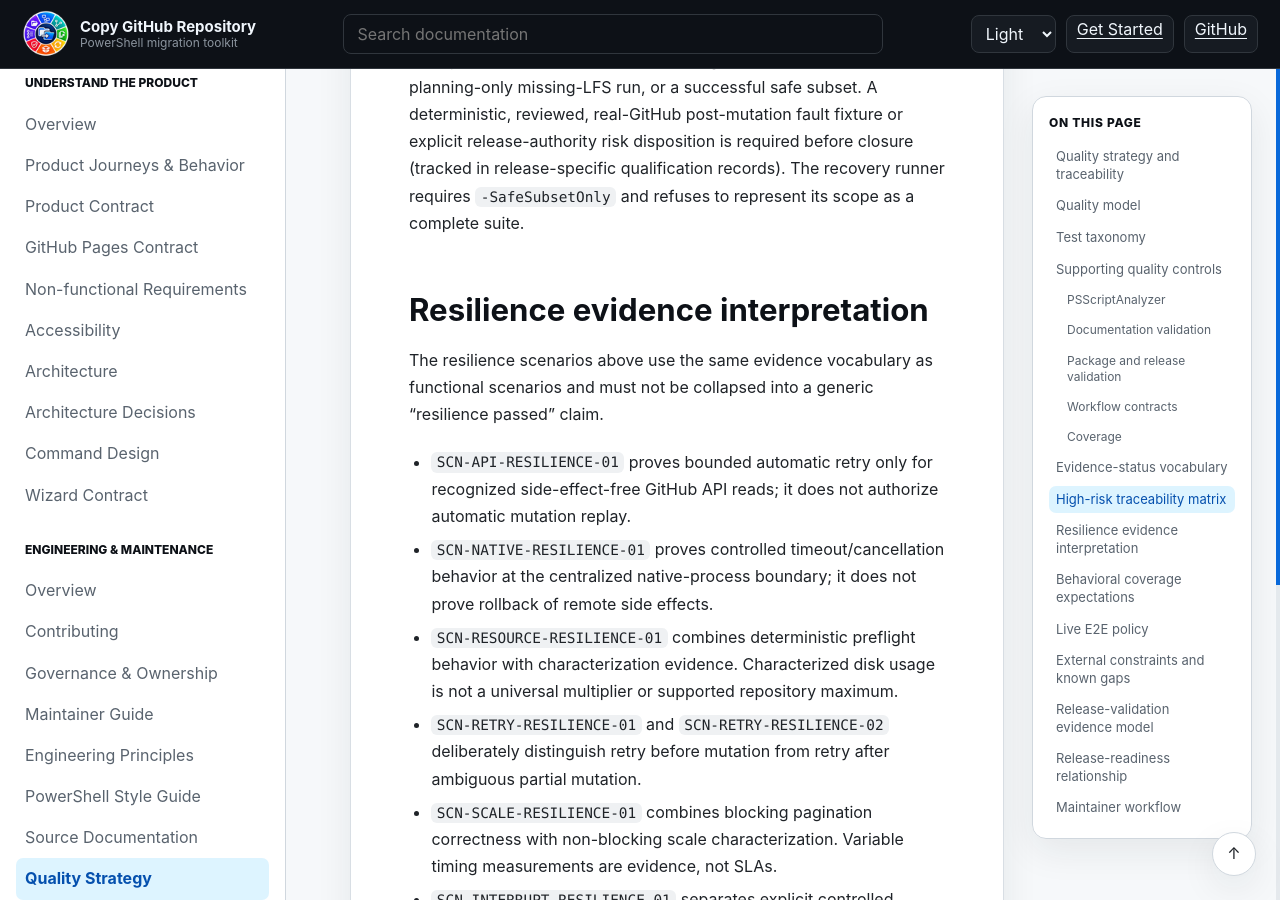
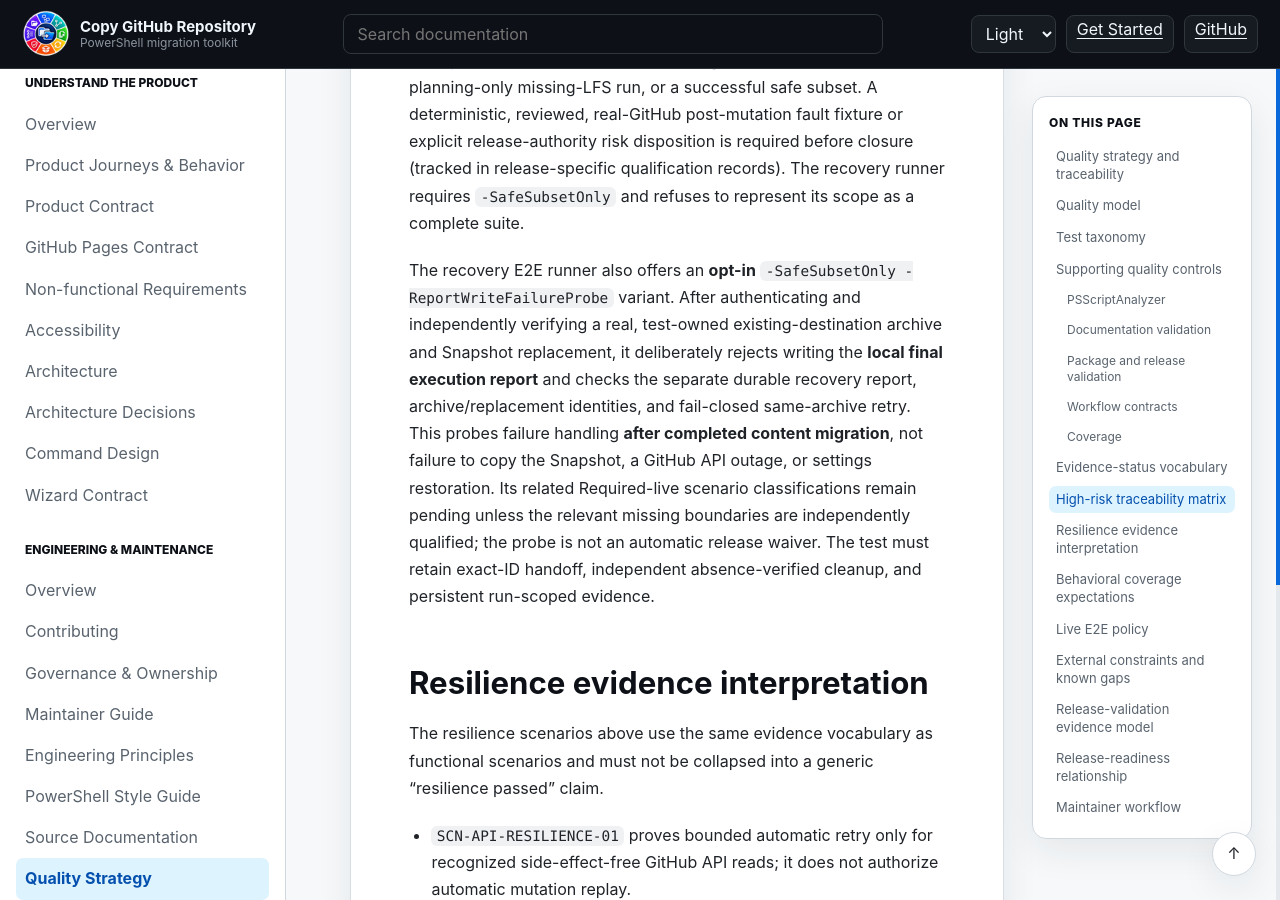
Before and after one commit to infoconex/copy-github-repo, a Jekyll site: the page built from docs/engineering/quality-strategy.md, in a window 1280 px wide and 900 px high, scrolled down 7418 px. Built offline with Jekyll 4.4.1, drawn with Linux system fonts in a browser that asks for light colours.

Commit message:
docs: scope optional post-mutation report fault probe without broad release claims (#173)

```diff
--- a/docs/engineering/quality-strategy.md
+++ b/docs/engineering/quality-strategy.md
@@ -101,6 +101,8 @@ This matrix is a human-readable index, not a replacement for the machine-readabl
 
 For release 0.4.2, `LiveValidation = 'Required'` remains mandatory for `SCN-DEST-PARTIAL-01`, `SCN-SET-PARTIAL-01`, `SCN-RETRY-RESILIENCE-02`, and `SCN-RECOVER-RECOVERY-01`. Their machine-readable `LiveEvidenceStatus = 'PendingSafeFixture'` and empty `LiveEvidence` document **missing live proof**, not a downgrade or exemption. No release GO follows from green static tests, the planning-only missing-LFS run, or a successful safe subset. A deterministic, reviewed, real-GitHub post-mutation fault fixture or explicit release-authority risk disposition is required before closure (tracked in release-specific qualification records). The recovery runner requires `-SafeSubsetOnly` and refuses to represent its scope as a complete suite.
 
+The recovery E2E runner also offers an **opt-in** `-SafeSubsetOnly -ReportWriteFailureProbe` variant. After authenticating and independently verifying a real, test-owned existing-destination archive and Snapshot replacement, it deliberately rejects writing the **local final execution report** and checks the separate durable recovery report, archive/replacement identities, and fail-closed same-archive retry. This probes failure handling **after completed content migration**, not failure to copy the Snapshot, a GitHub API outage, or settings restoration. Its related Required-live scenario classifications remain pending unless the relevant missing boundaries are independently qualified; the probe is not an automatic release waiver. The test must retain exact-ID handoff, independent absence-verified cleanup, and persistent run-scoped evidence.
+
 ## Resilience evidence interpretation
 
 The resilience scenarios above use the same evidence vocabulary as functional scenarios and must not be collapsed into a generic "resilience passed" claim.
```
